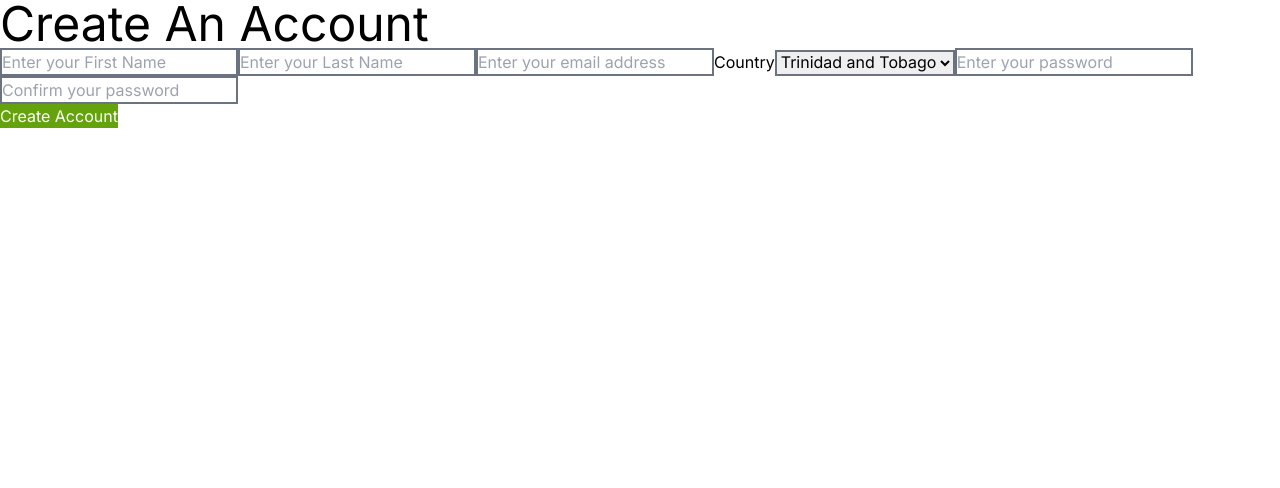
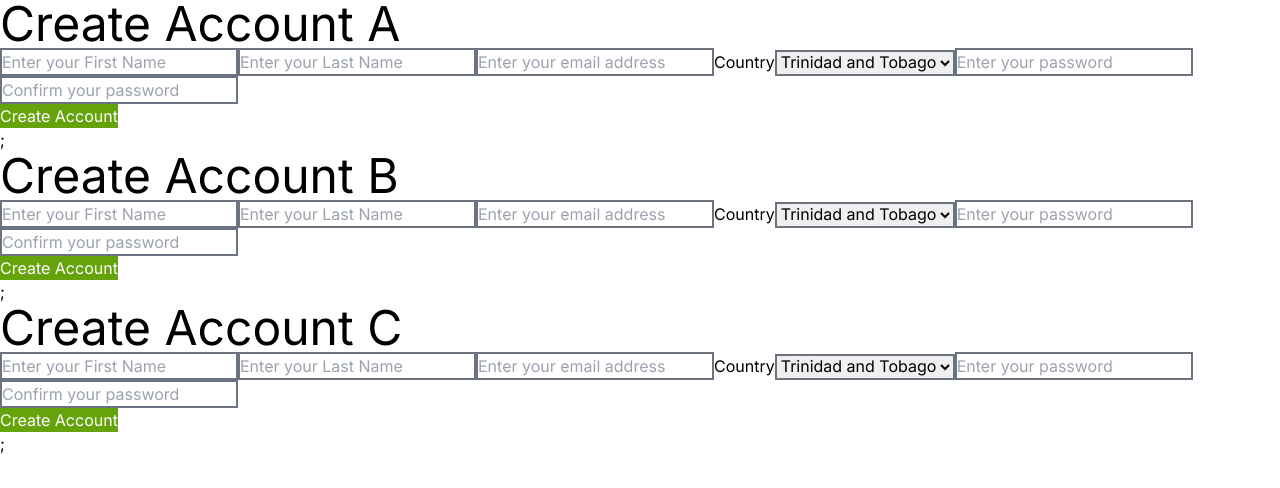
Before and after one commit to turneleius/sign-up, a Next.js app: page / in a window 1280 px wide. Shown: the top 488 px of the page. Built offline with nearby package versions, Linux system fonts and the light colour scheme.

Commit message:
final changes

```diff
--- a/app/actions/formActions.ts
+++ b/app/actions/formActions.ts
@@ -1,3 +1,5 @@
+'use server'
+
 export const createAccount = (event: any) => {
     event.preventDefault();
     const firstName = event.target.firstName.value;
--- /dev/null
+++ b/app/createAccountForm.tsx
@@ -0,0 +1,31 @@
+'use client'
+import { createAccount } from "./actions/formActions";
+
+const CreateAccountForm = ({ formTitle }: any) => {
+    return (
+        <>
+            <div className="text-5xl">
+                {formTitle}
+            </div>
+            <div>
+                <form onSubmit={createAccount}>
+                    <input className="border-2 border-gray-500" name="firstName" type="text" placeholder="Enter your First Name" />
+                    <input className="border-2 border-gray-500" name="lastName" type="text" placeholder="Enter your Last Name" />
+                    <input className="border-2 border-gray-500" name="email" type="email" placeholder="Enter your email address" />
+                    Country<select name="country" className="border-2 border-gray-500">
+                        <option value="TT">Trinidad and Tobago</option>
+                        <option value="JA">Jamaica</option>
+                        <option value="BD">Barbados</option>
+                    </select>
+                    <input className="border-2 border-gray-500" name="password" type="password" placeholder="Enter your password" />
+                    <input className="border-2 border-gray-500" name="passwordConfirmation" type="password" placeholder="Confirm your password" />
+                    <div>
+                        <button className="bg-lime-600 text-white" type="submit">Create Account</button>
+                    </div>
+                </form>
+            </div>
+        </>
+    );
+}
+
+export default CreateAccountForm;
--- a/app/page.tsx
+++ b/app/page.tsx
@@ -1,33 +1,11 @@
-'use client'
-
-import { createAccount } from "./actions/formActions";
+import CreateAccountForm from "./createAccountForm";
 
 const SignUpPage = () => {
-
-  return (
-    <>
-      <div className="text-5xl">
-        Create An Account
-      </div>
-      <div>
-        <form onSubmit={createAccount}>
-          <input className="border-2 border-gray-500" name="firstName" type="text" placeholder="Enter your First Name" />
-          <input className="border-2 border-gray-500" name="lastName" type="text" placeholder="Enter your Last Name" />
-          <input className="border-2 border-gray-500" name="email" type="email" placeholder="Enter your email address" />
-          Country<select name="country" className="border-2 border-gray-500">
-            <option value="TT">Trinidad and Tobago</option>
-            <option value="JA">Jamaica</option>
-            <option value="BD">Barbados</option>
-          </select>
-          <input className="border-2 border-gray-500" name="password" type="password" placeholder="Enter your password" />
-          <input className="border-2 border-gray-500" name="passwordConfirmation" type="password" placeholder="Confirm your password" />
-          <div>
-            <button className="bg-lime-600 text-white" type="submit">Create Account</button>
-          </div>
-        </form>
-      </div>
-    </>
-  );
+  return <>
+    <CreateAccountForm formTitle="Create Account A" />;
+    <CreateAccountForm formTitle="Create Account B" />;
+    <CreateAccountForm formTitle="Create Account C" />;
+  </>
 }
 
 export default SignUpPage;
```
